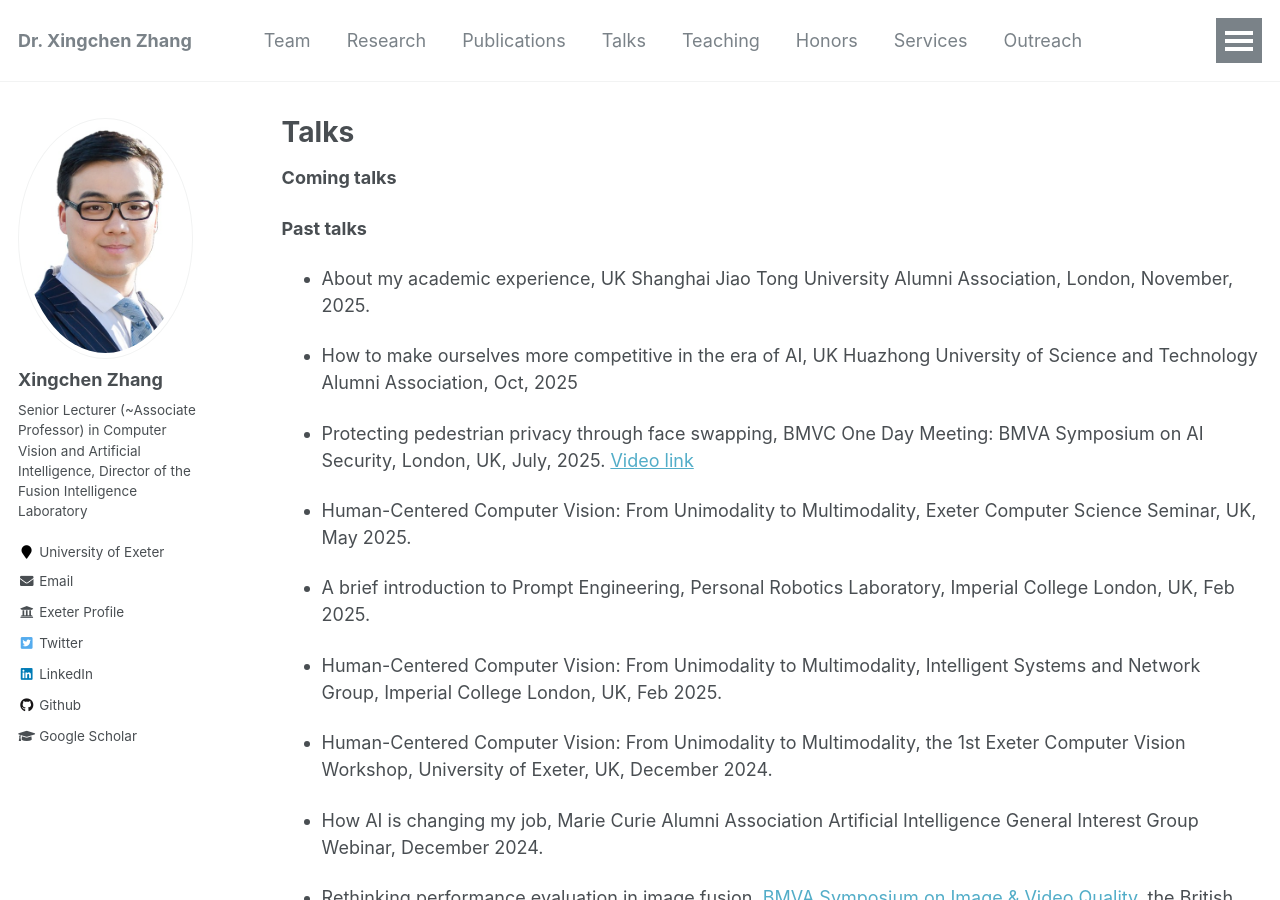
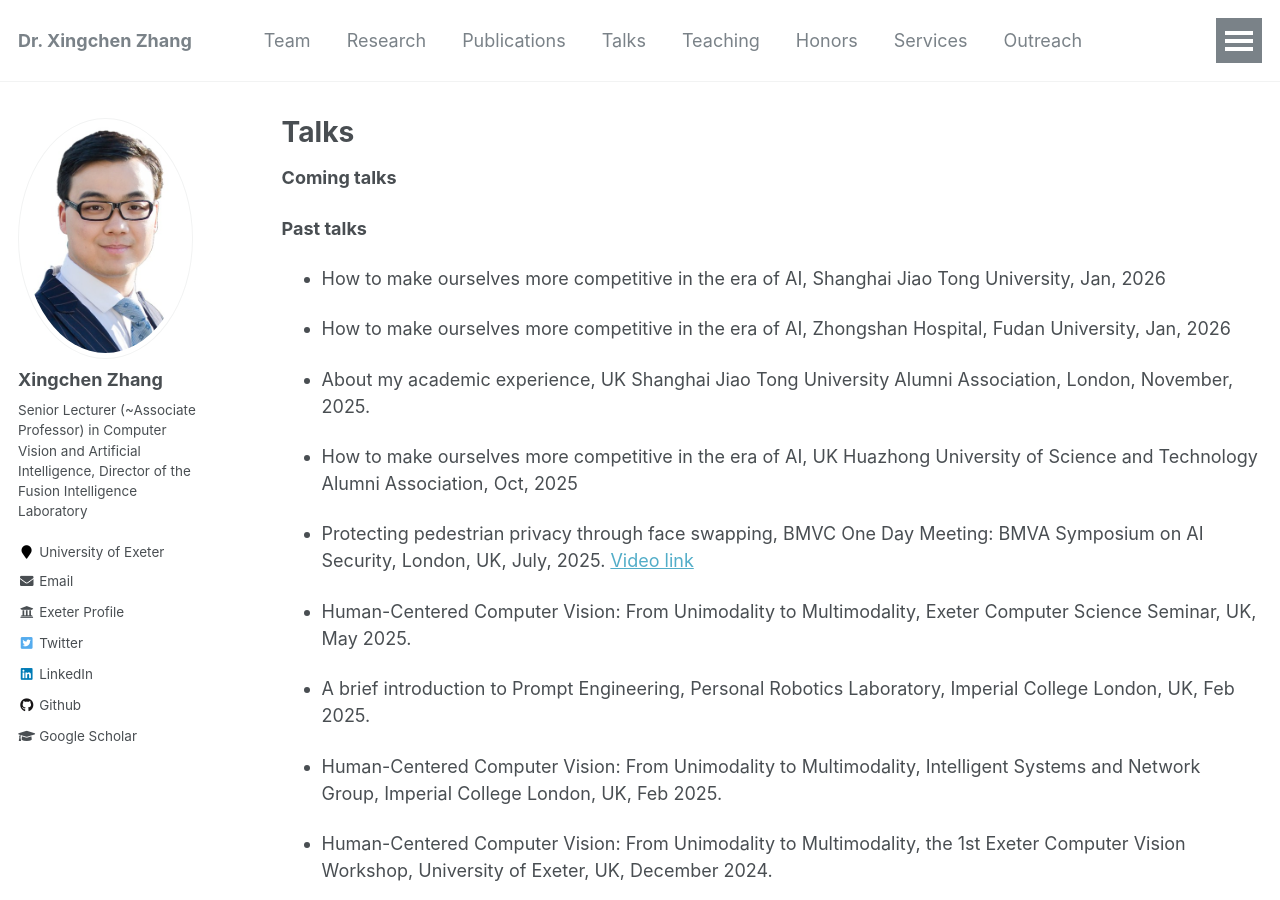
Before and after one commit to xingchenzhang/xingchenzhang.github.io, a Jekyll site: the page built from _pages/talks.md, in a window 1280 px wide and 900 px high. Built offline with Jekyll 4.4.1, drawn with Linux system fonts in a browser that asks for light colours.

Commit message:
update talks

```diff
--- a/_pages/talks.md
+++ b/_pages/talks.md
@@ -9,6 +9,10 @@ author_profile: true
 
 
 **Past talks**
+
+- How to make ourselves more competitive in the era of AI, Shanghai Jiao Tong University, Jan, 2026
+
+- How to make ourselves more competitive in the era of AI, Zhongshan Hospital, Fudan University, Jan, 2026
 
 - About my academic experience, UK Shanghai Jiao Tong University Alumni Association, London, November, 2025.
 
```
Also changed, not shown: _pages/about.md (+2 -2 lines).
